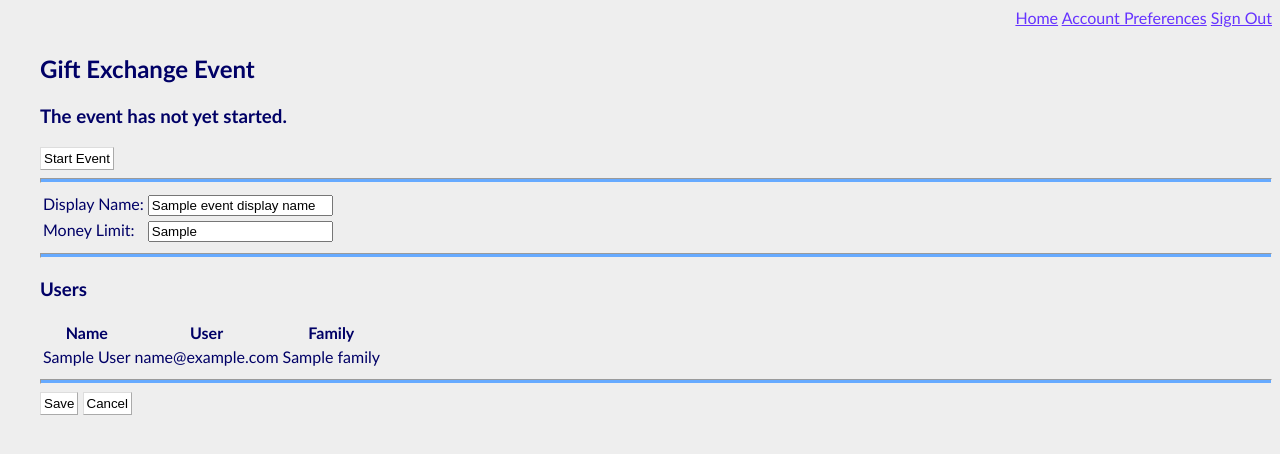
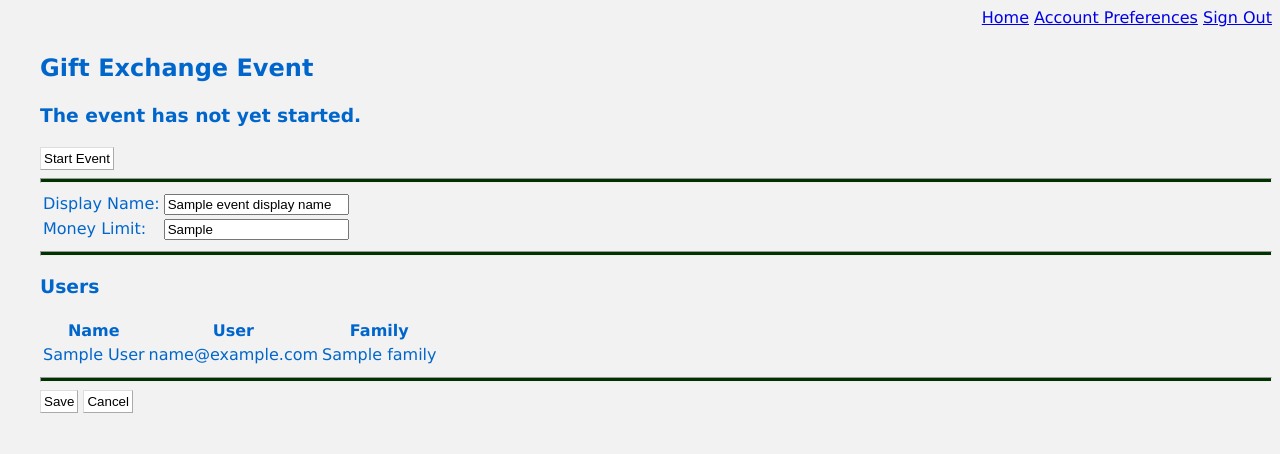
Before and after one commit to gregeastman/gift-exchange-central, a Python web app: template src/templates/event.html in a window 1280 px wide. Shown: the top 454 px of the page. Run offline with Jinja, Linux system fonts and the light colour scheme; the template is opened without the code that fills it: most values are stand-ins (such as "Sample title", 1, 10 or a date in 2020); some libraries are stand-ins or nearby versions.

Commit message:
Updating style

```diff
--- a/src/main.py
+++ b/src/main.py
@@ -161,7 +161,7 @@ class MainHandler(webapp2.RequestHandler):
                                                                                 gift_exchange_participant.event_key)
             target_ideas = ''
             if target_participant is not None:
-                target_ideas = free_text_to_safe_html_markup(target_participant.ideas, 25)
+                target_ideas = free_text_to_safe_html_markup(target_participant.ideas, 40)
             if target_ideas == '':
                 target_ideas = target_participant.display_name + ' hasn\'t asked for anything yet.'
             template_values = {
--- a/src/media/css/main.css
+++ b/src/media/css/main.css
@@ -1,18 +1,26 @@
 body
 {
-	background-color: #EEEEEE;
-	color: #000066;
-	font-family: "Gill Sans MT", "Gill Sans", GillSans, Arial, Helvetica, sans-serif;
+	background-color: #F2F2F2;
+	color: #0066CC;
+	font-family: "Lucida Sans", "Gill Sans MT", "Gill Sans", GillSans, Arial, sans-serif;
 	line-height: 1.3;
 	padding-left: 2em;
 }
 
-a:link { color: #6633FF; }
-a:visited { color: #6633FF; }
 a:active { color: red; }
-a:hover { color: #6633FF; }
 
-a.anchor:hover { color: #66AAFF; }
+a:link { color: #0000E6; }
+a:visited { color: #0000E6; }
+a:hover { color: #000066; }
+
+div.ideas
+{
+	color: #006600;
+	border: 1px solid;
+	display: inline-block;
+	padding: 10px;
+	padding-right: 60px;
+}
 
 span.error
 {
@@ -28,8 +36,8 @@ div.toolbar
 
 hr
 {
-	color: #66AAFF;
-	background-color: #66AAFF;
+	color: #003300;
+	background-color: #003300;
 	height:3px;
 }
 
```
Also changed, not shown: src/templates/main.html (+6 -4 lines).
